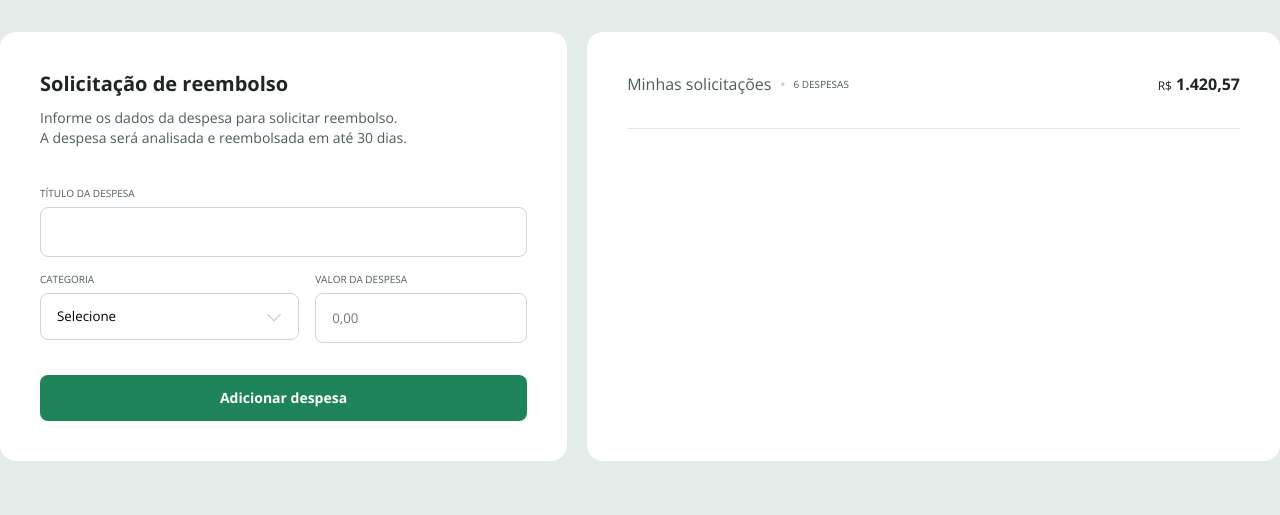
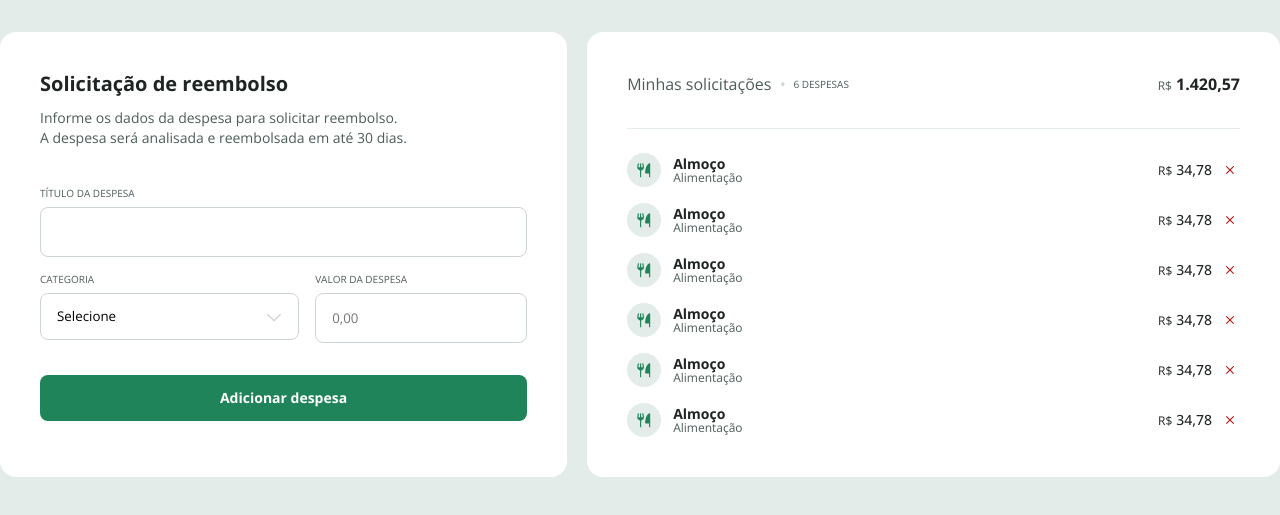
Before and after one commit to heitorlbelem/refund-js, a plain HTML site: page index.html in a window 1280 px wide. Shown: the part 83-598 px from the top of the page. Drawn offline with nearby package versions, Linux system fonts and the light colour scheme.

Commit message:
Creates unordered list component

```diff
--- a/index.html
+++ b/index.html
@@ -67,6 +67,49 @@
 
           <h2> <small>R$</small> 1.420,57 </h2>
         </header>
+        <ul role="list">
+          <li>
+            <img src="./assets/icons/fork_knife.svg" alt="">
+            <h3> Almoço <span>Alimentação</span> </h3>
+            <p><small>R$</small> 34,78</p>
+            <img src="./assets/icons/x_bold.svg" alt="remover" class="remove-icon" />
+          </li>
+
+          <li>
+            <img src="./assets/icons/fork_knife.svg" alt="">
+            <h3> Almoço <span>Alimentação</span> </h3>
+            <p><small>R$</small> 34,78</p>
+            <img src="./assets/icons/x_bold.svg" alt="remover" class="remove-icon" />
+          </li>
+
+          <li>
+            <img src="./assets/icons/fork_knife.svg" alt="">
+            <h3> Almoço <span>Alimentação</span> </h3>
+            <p><small>R$</small> 34,78</p>
+            <img src="./assets/icons/x_bold.svg" alt="remover" class="remove-icon" />
+          </li>
+
+          <li>
+            <img src="./assets/icons/fork_knife.svg" alt="">
+            <h3> Almoço <span>Alimentação</span> </h3>
+            <p><small>R$</small> 34,78</p>
+            <img src="./assets/icons/x_bold.svg" alt="remover" class="remove-icon" />
+          </li>
+
+          <li>
+            <img src="./assets/icons/fork_knife.svg" alt="">
+            <h3> Almoço <span>Alimentação</span> </h3>
+            <p><small>R$</small> 34,78</p>
+            <img src="./assets/icons/x_bold.svg" alt="remover" class="remove-icon" />
+          </li>
+
+          <li>
+            <img src="./assets/icons/fork_knife.svg" alt="">
+            <h3> Almoço <span>Alimentação</span> </h3>
+            <p><small>R$</small> 34,78</p>
+            <img src="./assets/icons/x_bold.svg" alt="remover" class="remove-icon" />
+          </li>
+        </ul>
       </aside>
     </div>
   </main>
--- a/style.css
+++ b/style.css
@@ -154,6 +154,7 @@ aside {
 
     padding-bottom: 3.2rem;
     border-bottom: 1px solid var(--gray-400);
+    margin-bottom: 2.4rem;
 
     & p {
       display: flex;
@@ -188,10 +189,65 @@ aside {
       color: var(--gray-100);
 
       & small {
+        color: var(--gray-200);
         font-weight: normal;
         font-size: 1.2rem;
         line-height: 1.2;
       }
     }
   }
+
+  & ul[role='list'] {
+    display: flex;
+    flex-direction: column;
+    gap: 1.6rem;
+
+    & li {
+      display: flex;
+      align-items: center;
+      justify-content: space-between;
+
+      & h3 {
+        display: flex;
+        flex-direction: column;
+
+        font-size: 1.4rem;
+        line-height: 1.2;
+        font-weight: 700;
+        color: var(--gray-100);
+        flex: 1;
+
+        margin-left: 1.2rem;
+
+        & span {
+          font-size: 1.2rem;
+          font-weight: normal;
+          line-height: 1;
+          color: var(--gray-200);
+        }
+      }
+
+      & p {
+        display: flex;
+        gap: .4rem;
+        align-items: baseline;
+
+        margin-right: .8rem;
+
+        color: var(--gray-100);
+        font-size: 1.4rem;
+        line-height: 1.2;
+        font-weight: 500;
+
+        & small {
+          font-size: 1.2rem;
+          font-weight: normal;
+        }
+      }
+
+      & img:last-child {
+        cursor: pointer;
+      }
+    }
+  }
 }
```
